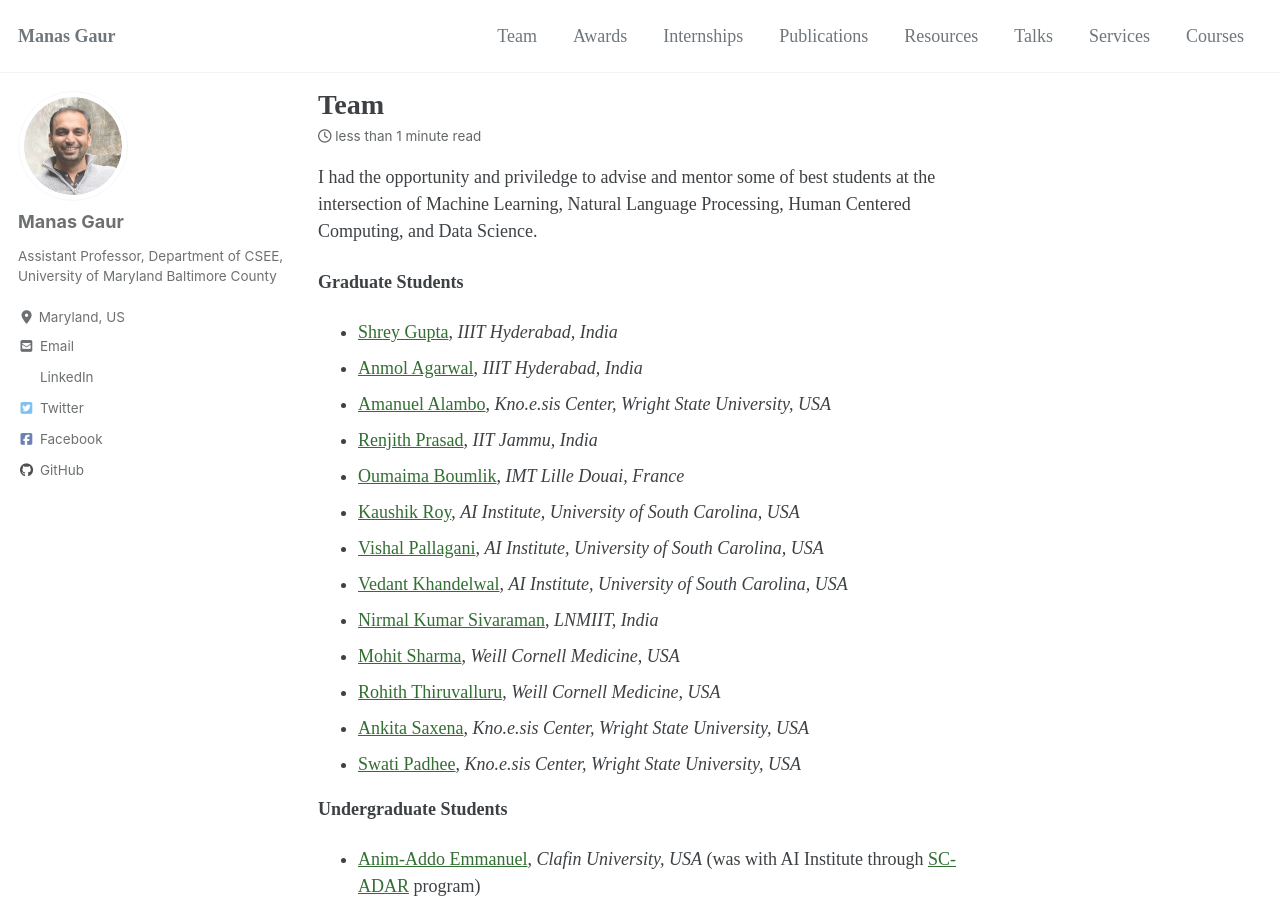
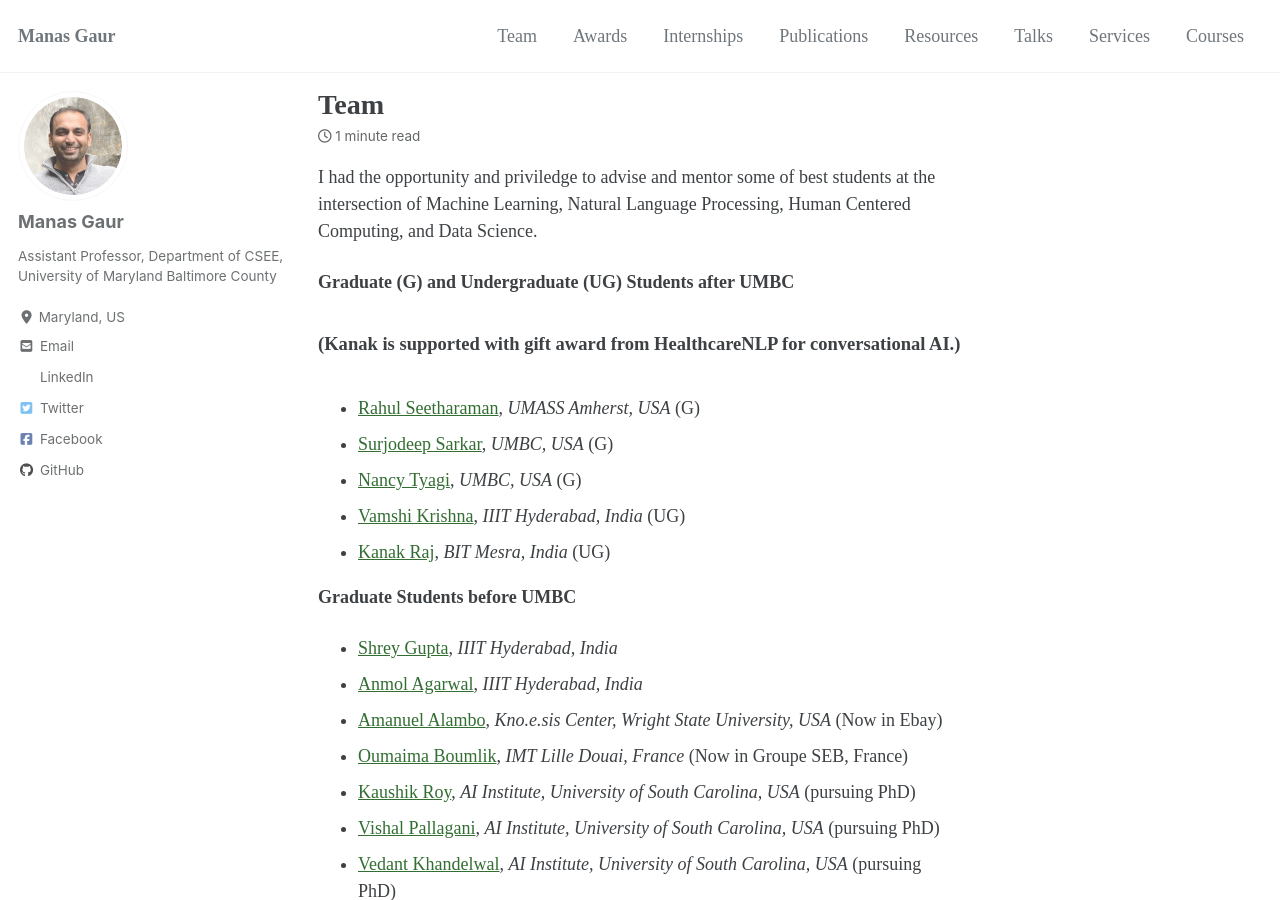
Before and after one commit to manasgaur/manasgaur.github.io, a Jekyll site: the page built from _pages/mentorship.md, in a window 1280 px wide and 900 px high. Built offline with Jekyll 4.4.1, drawn with Linux system fonts in a browser that asks for light colours; cached includes are drawn as plain includes; nearby versions of some CDN libraries; some of the changed text lies outside the part shown.

Commit message:
update website

```diff
--- a/_pages/mentorship.md
+++ b/_pages/mentorship.md
@@ -5,31 +5,39 @@ author_profile: true
 ---
 I had the opportunity and priviledge to advise and mentor some of best students at the intersection of Machine Learning, Natural Language Processing, Human Centered Computing, and Data Science.
 
-**Graduate Students**
+**Graduate (G) and Undergraduate (UG) Students after UMBC**
+##### (Kanak is supported with gift award from HealthcareNLP for conversational AI.)
+
+* [Rahul Seetharaman](https://scholar.google.com/citations?user=xg0HllcAAAAJ&hl=en), _UMASS Amherst, USA_ (G)
+* [Surjodeep Sarkar](https://in.linkedin.com/in/surjodeep-sarkar), _UMBC, USA_ (G)
+* [Nancy Tyagi](https://in.linkedin.com/in/nancy-tyagi), _UMBC, USA_ (G)
+* [Vamshi Krishna](https://victorknox.github.io/), _IIIT Hyderabad, India_ (UG)
+* [Kanak Raj](https://in.linkedin.com/in/kanak-raj-a8278i), _BIT Mesra, India_ (UG)
+
+
+**Graduate Students before UMBC**
 
 * [Shrey Gupta](https://in.linkedin.com/in/shrey-gupta-18273518a), _IIIT Hyderabad, India_
 * [Anmol Agarwal](https://in.linkedin.com/in/anmol-agarwal-ts999), _IIIT Hyderabad, India_
-* [Amanuel Alambo](https://scholar.google.com/citations?user=dR06Y2EAAAAJ&hl=en), _Kno.e.sis Center, Wright State University, USA_
-* [Renjith Prasad](https://www.linkedin.com/in/renjithprasadk/?originalSubdomain=in), _IIT Jammu, India_
-* [Oumaima Boumlik](https://www.linkedin.com/in/oumaima-boumlik/?locale=en_US), _IMT Lille Douai, France_
-* [Kaushik Roy](https://www.linkedin.com/in/kaushik-roy-b8a323ab/), _AI Institute, University of South Carolina, USA_
-* [Vishal Pallagani](https://scholar.google.com/citations?user=uUkfixUAAAAJ&hl=en), _AI Institute, University of South Carolina, USA_
-* [Vedant Khandelwal](https://scholar.google.com/citations?user=B3o1HIIAAAAJ&hl=en), _AI Institute, University of South Carolina, USA_
-* [Nirmal Kumar Sivaraman](https://www.lnmiit.ac.in/Employee_ProfileNew.aspx?nDeptID=eaesi), _LNMIIT, India_
+* [Amanuel Alambo](https://scholar.google.com/citations?user=dR06Y2EAAAAJ&hl=en), _Kno.e.sis Center, Wright State University, USA_ (Now in Ebay)
+* [Oumaima Boumlik](https://www.linkedin.com/in/oumaima-boumlik/?locale=en_US), _IMT Lille Douai, France_ (Now in Groupe SEB, France)
+* [Kaushik Roy](https://www.linkedin.com/in/kaushik-roy-b8a323ab/), _AI Institute, University of South Carolina, USA_ (pursuing PhD)
+* [Vishal Pallagani](https://scholar.google.com/citations?user=uUkfixUAAAAJ&hl=en), _AI Institute, University of South Carolina, USA_ (pursuing PhD)
+* [Vedant Khandelwal](https://scholar.google.com/citations?user=B3o1HIIAAAAJ&hl=en), _AI Institute, University of South Carolina, USA_ (pursuing PhD)
+* [Nirmal Kumar Sivaraman](https://www.lnmiit.ac.in/Employee_ProfileNew.aspx?nDeptID=eaesi), _LNMIIT, India_ (Assistant Prof. LNMIIT, India)
 * [Mohit Sharma](https://directory.weill.cornell.edu/person/profile/mos4004), _Weill Cornell Medicine, USA_
 * [Rohith Thiruvalluru](https://directory.weill.cornell.edu/person/profile/rnt4002), _Weill Cornell Medicine, USA_
-* [Ankita Saxena](https://www.linkedin.com/in/ankitasaxena1/?originalSubdomain=in), _Kno.e.sis Center, Wright State University, USA_
+* [Ankita Saxena](https://www.linkedin.com/in/ankitasaxena1/?originalSubdomain=in), _Kno.e.sis Center, Wright State University, USA_ (Now in Micron Technology)
 * [Swati Padhee](http://swatipadhee.com/), _Kno.e.sis Center, Wright State University, USA_
 
 **Undergraduate Students**
 
 * [Anim-Addo Emmanuel](https://www.linkedin.com/in/emmanuelanimaddo/), _Clafin University, USA_ (was with AI Institute through [SC-ADAR](https://scadar.cosw.sc.edu/) program)
-* [Swapnil Tripathi](https://www.linkedin.com/in/swapnil-tripathi-4997b0174/?originalSubdomain=in), _IIT Kanpur, India_
-* [Vamsi Aribandi](https://vamsi-aribandi.github.io/), _BITS Hyderabad, India_
-* [Tarun Garg](https://tarungarg98.github.io/), _BITS Hyderabad, India_
-* [Kush Jain](https://www.linkedin.com/in/kush-jain-43772a165/?originalSubdomain=in), _BITS Goa, India_
-* [Aditya Sharma](https://www.linkedin.com/in/aditya-sharma-0093b0162/?originalSubdomain=in), _LNMIIT, India_
+* [Swapnil Tripathi](https://www.linkedin.com/in/swapnil-tripathi-4997b0174/?originalSubdomain=in), _IIT Kanpur, India_ (Now in VMock)
+* [Vamsi Aribandi](https://vamsi-aribandi.github.io/), _BITS Hyderabad, India_ (Now in Google Research)
+* [Aditya Sharma](https://www.linkedin.com/in/aditya-sharma-0093b0162/?originalSubdomain=in), _LNMIIT, India_ (Now in Episource)
 
 **High School Students**
 
-* [Parth Asawa](https://www.linkedin.com/in/pgasawa/), _Monta Vista High School, Cupertino, USA_
+* [Parth Asawa](https://www.linkedin.com/in/pgasawa/), _Monta Vista High School, Cupertino, USA_ (Now in UC Berkeley)
+* [Adeeb Mashriqui](#), _Centennial High School, Ellicott City, USA_
--- a/index.html
+++ b/index.html
@@ -2,7 +2,7 @@
 layout: home
 author_profile: true
 ---
-I am an assistant professor of <a href="https://www.csee.umbc.edu/">Computer Science</a> at <a href="https://umbc.edu/">University of Maryland Baltimore County</a>. In the past, I have hold the position of Senior AI Research Scientist with the Knowledge and Dialog team within <a href="https://research.samsung.com/artificial-intelligence">AI Center</a> at Samsung Research America. I was a visiting researcher at <a href="https://www.turing.ac.uk/">the Alan Turing Institute</a>. I have been awarded PhD in Computer Science from the <a href="http://aiisc.ai">Artificial Intelligence Institute</a> at  <a href="https://sc.edu/">The University of South Carolina</a> in 2022, where I was advised by <a href="http://amit.aiisc.ai/">Dr. Amit Sheth</a>. Prior to this, I completed bachelors and masters in Computer Science and Software Engineering from <a href="http://aiactr.ac.in/">Netaji Subhas University of Technology</a>(East Campus) and <a href="http://www.dtu.ac.in/">Delhi Technological University</a>, India, respectively.
+I am an assistant professor of <a href="https://www.csee.umbc.edu/">Computer Science</a> at <a href="https://umbc.edu/">University of Maryland Baltimore County</a>. In the past, I have hold the position of Senior AI Research Scientist with the Knowledge and Dialog team within <a href="https://research.samsung.com/artificial-intelligence">AI Center</a> at Samsung Research America. I was a visiting researcher at <a href="https://www.turing.ac.uk/">the Alan Turing Institute</a>. I have been awarded PhD in Computer Science from the <a href="http://aiisc.ai">Artificial Intelligence Institute</a> at  <a href="https://sc.edu/">The University of South Carolina</a> in 2022, where I was advised by <a href="http://amit.aiisc.ai/">Dr. Amit Sheth</a>. My Ph.D. research was supported by University of Chicago's Data Science for Social Good Fellowship, AI For Social Good Fellowship from Dataminr Inc., EPSRC-UKRI grant through Alan Turing Institute, and NSF-EAGER on Knowledge-infused Learning. Prior to this, I completed bachelors and masters in Computer Science and Software Engineering from <a href="http://aiactr.ac.in/">Netaji Subhas University of Technology</a>(East Campus) and <a href="http://www.dtu.ac.in/">Delhi Technological University</a>, India, respectively.
 
 <p style="font-family:sans-serif;"> &#128680;At UMBC CSEE, I will be starting a reading+research group: <a href="https://scholar.google.com/citations?user=VJ8ZdCEAAAAJ&hl=en&oi=ao">Knowledge-infused AI and Inference</a>(<b style="font-family:verdana;"> KAI<sup>2</sup></b>)(<i>website Coming Soon</i>). Please drop me an email if you would like join!!</p>
 
@@ -37,7 +37,7 @@ I also have weekly <!-- Calendly link widget begin -->
 <br>
 <h2 style="font-family:verdana;"><b>Quick Links</b></h2>
 <ul>
-<li><a href=https://github.com/manasgaur/mysite/blob/master/Academic_ManasGaur_CV_2021.pdf><b>CV</b></a>
+<li><a href=https://drive.google.com/file/d/1lAdab62YP_sB3-Hz26ctpuRP4u3K2Drt/view?usp=sharing><b>CV</b></a>
 <li><a href=https://github.com/manasgaur/mysite/blob/master/Academic_Research_Statement.pdf><b>Academic Research Statement</b></a>
 <li><a href=https://github.com/manasgaur/mysite/blob/master/Teaching_Statement_ManasGaur.pdf><b>Academic Teaching Statement</b></a></li>
 <li><a href=https://scholar.google.com/citations?user=VJ8ZdCEAAAAJ&hl=en&oi=ao><b>Google Scholar Profile</b></a></li>
```
Also changed, not shown: _pages/Courses.md (+6 -0 lines).
